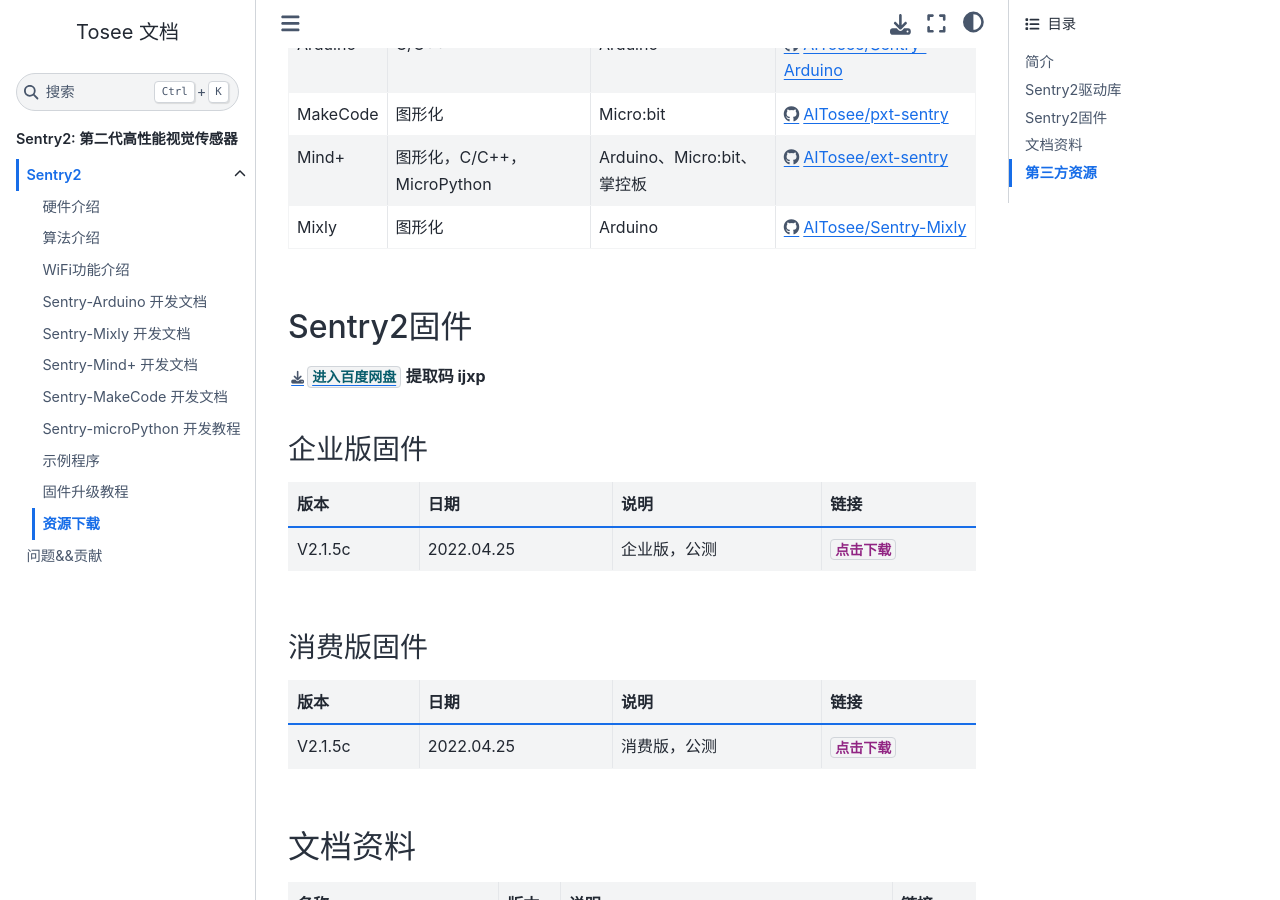
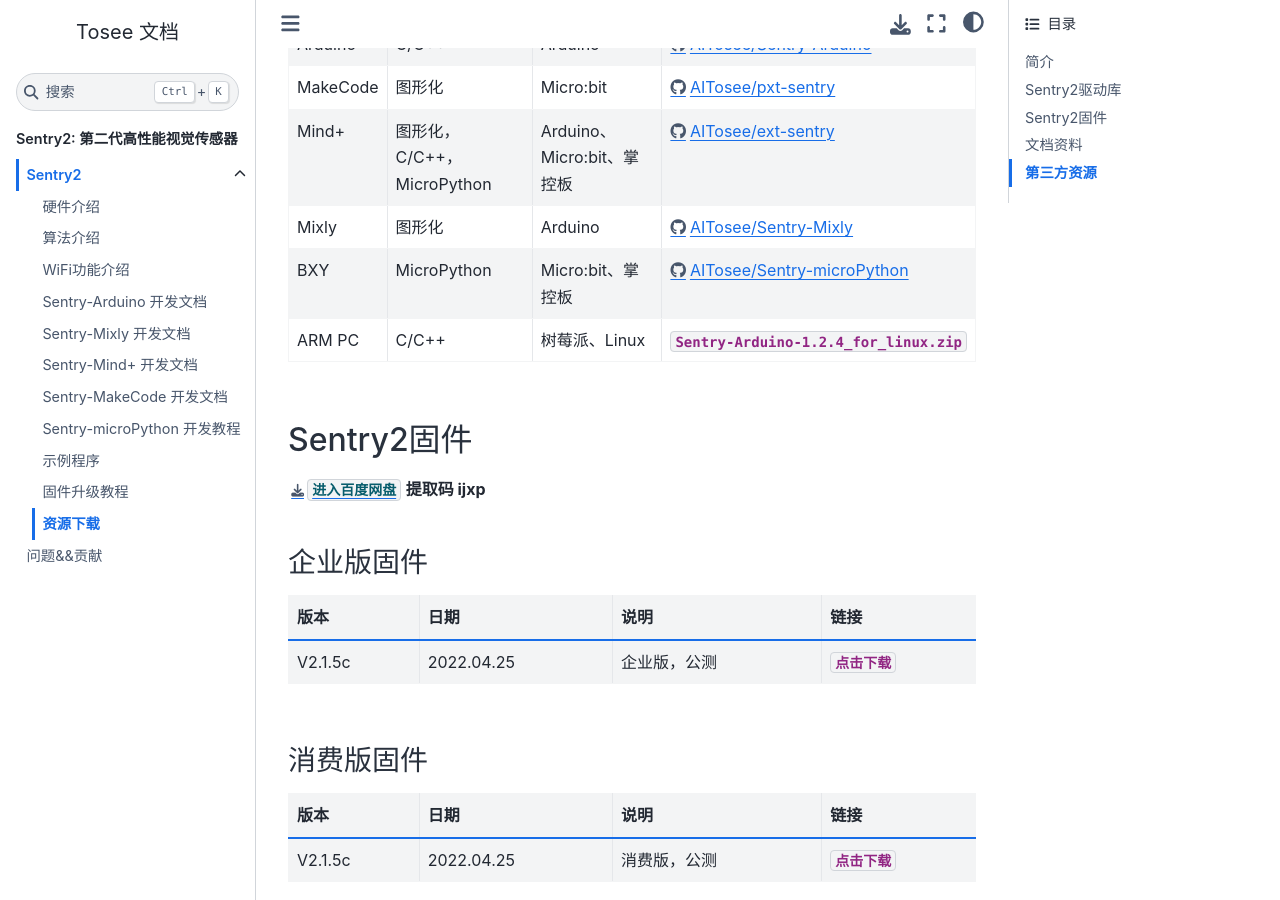
Before and after one commit to AITosee/Tosee-Docs, a Sphinx documentation site: the page built from docs/Sentry/Download/index.rst, in a window 1280 px wide and 900 px high, scrolled down 362 px. Built offline with Sphinx 7.4.7 and the Sphinx Book theme 1.1.4, drawn with Linux system fonts in a browser that asks for light colours.

Commit message:
update for bxy and linux libs

```diff
--- a/docs/Sentry/Download/index.rst
+++ b/docs/Sentry/Download/index.rst
@@ -17,6 +17,8 @@
 MakeCode            图形化                               Micro:bit                           https://github.com/AITosee/pxt-sentry/releases
 Mind+               图形化，C/C++，MicroPython           Arduino、Micro:bit、掌控板             https://github.com/AITosee/ext-sentry/releases
 Mixly               图形化                                Arduino                             https://github.com/AITosee/Sentry-Mixly/releases
+BXY                 MicroPython                          Micro:bit、掌控板                    https://github.com/AITosee/Sentry-microPython/releases
+ARM PC              C/C++                               树莓派、Linux                         :download:`Sentry-Arduino-1.2.4_for_linux.zip <../Download/libs/Sentry-Arduino-1.2.4_for_linux.zip>`
 ================    ================================    ================================    ================================================
 
 
--- a/docs/Sentry/microPython/index.rst
+++ b/docs/Sentry/microPython/index.rst
@@ -1,3 +1,5 @@
+.. _chapter_micropython_index:
+
 Sentry-microPython 开发教程
 ===========================
 
```
Also changed, not shown: docs/Sentry/Hardware/index.rst (+11 -10 lines), 1 other file.
